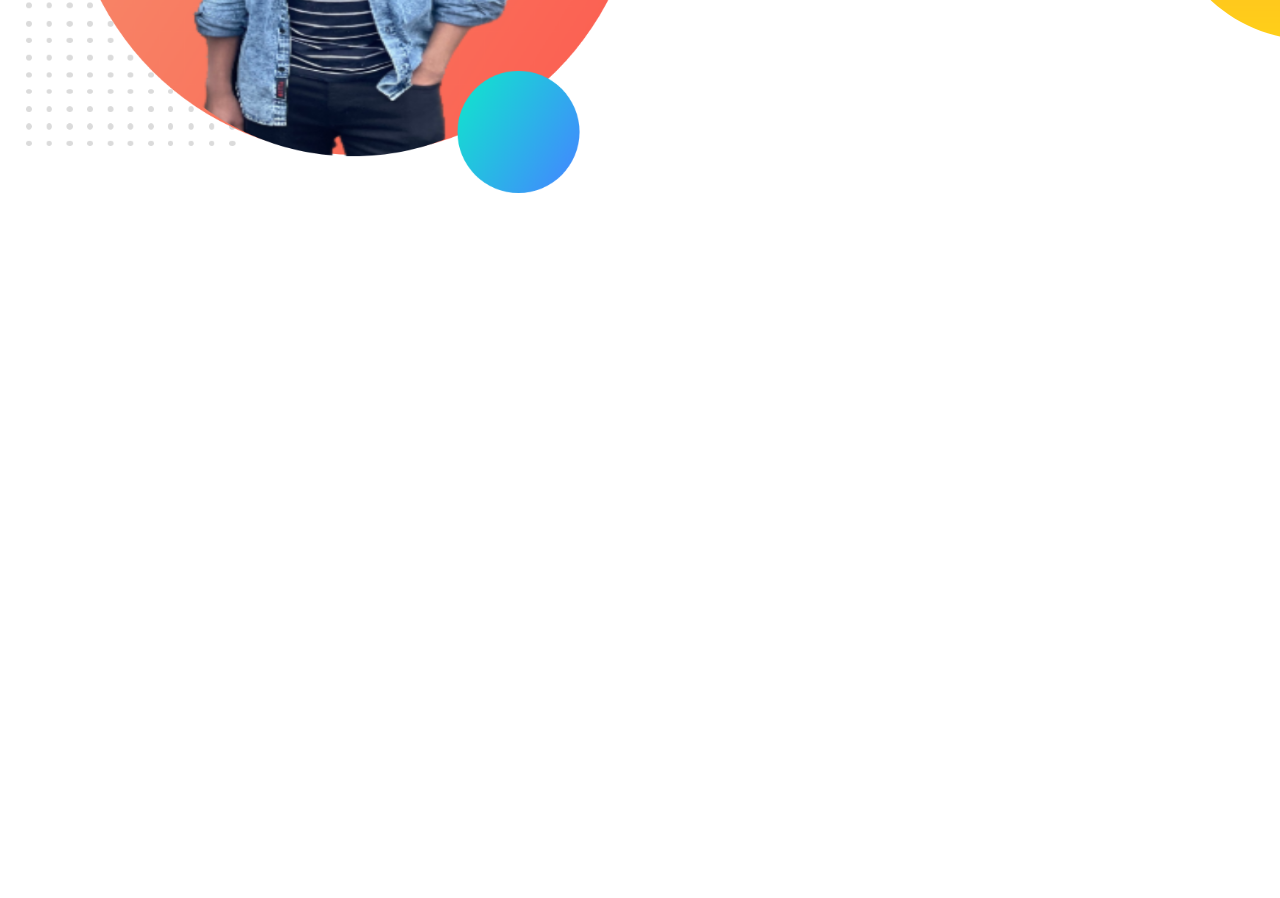
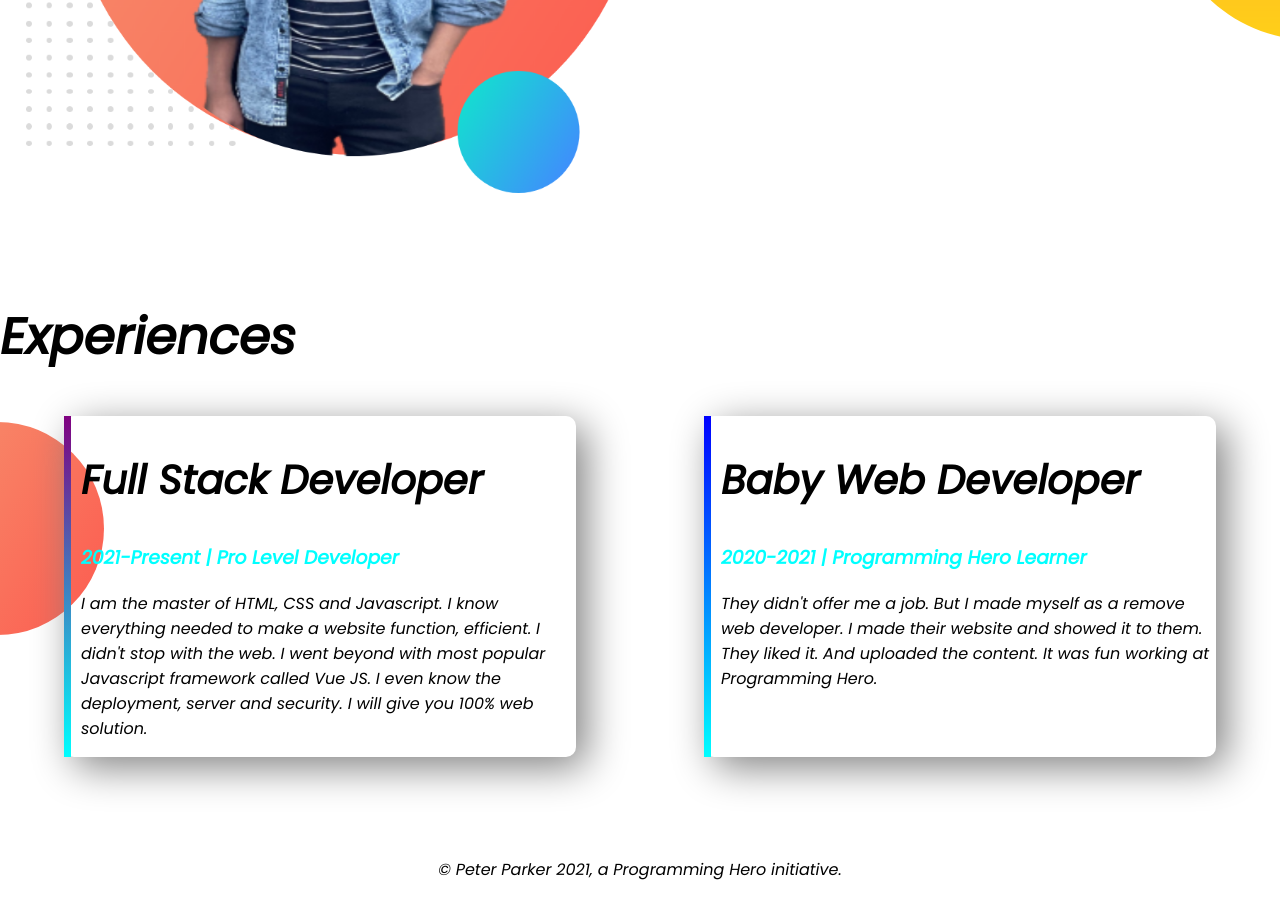
Before and after one commit to Hasan-md-nazmul/developer-portfolio, a plain HTML site: page index.html in a window 1280 px wide. Shown: the part 1134-2032 px from the top of the page. Before the commit the page ends 1434 px from the top, so only its background shows below. Drawn offline with Linux system fonts and the light colour scheme.

Commit message:
footer added

```diff
--- a/index.html
+++ b/index.html
@@ -13,7 +13,7 @@
 </head>
 
 <body>
-    <section class="top-banner">
+    <section class="top-banner flexible-container">
         <div class="half-width">
             <h1>Welcome to</h1>
             <h1> <span class="orange-color">MD NAZMUL</span> World</h1>
@@ -29,7 +29,7 @@
             <img src="images/nazmul.png" alt="">
         </div>
     </section>
-    <section class="dream-big">
+    <section class="dream-big flexible-container">
         <div class="half-width">
             <img src="images/nazmul.png" alt="">
         </div>
@@ -42,6 +42,29 @@
             <a class="link-button" target="-blank" href="">DOWNLOAD RESUME</a>
         </div>
     </section>
+    <section class="experience-area">
+        <h1>Experiences</h1>
+        <div class="flexible-container">
+            <div id="full-stark" class="experience-item">
+                <h2>Full Stack Developer</h2>
+                <h3 class="orange-color">2021-Present | Pro Level Developer</h3>
+                <p>I am the master of HTML, CSS and Javascript. I know everything needed to make a website function,
+                    efficient. I didn't stop with the web. I went beyond with most popular Javascript framework called
+                    Vue
+                    JS. I even know the deployment, server and security. I will give you 100% web solution.</p>
+            </div>
+            <div id="web-dev" class="experience-item">
+                <h2>Baby Web Developer</h2>
+                <h3 class="orange-color">2020-2021 | Programming Hero Learner</h3>
+                <p>They didn't offer me a job. But I made myself as a remove web developer. I made their website and
+                    showed
+                    it to them. They liked it. And uploaded the content. It was fun working at Programming Hero.</p>
+            </div>
+        </div>
+    </section>
+    <footer>
+        <p>© Peter Parker 2021, a Programming Hero initiative.</p>
+    </footer>
 </body>
 
 </html>
--- a/style.css
+++ b/style.css
@@ -5,10 +5,13 @@ body{
 h1{
     font-size: 50px;
 }
+h2{
+    font-size: 40px;
+}
 .orange-color{
     color: aqua;
 }
-section{
+.flexible-container{
     display: flex;
     margin-bottom: 100px;
 }
@@ -36,3 +39,29 @@ section{
     background-repeat: no-repeat;
     background-position:right;
 }
+.experience-item{
+    width: 40%;
+    margin-left: 5%;
+    margin-right: 5%;
+    padding-left: 10px;
+    border-radius: 10px;
+    box-shadow: 10px 10px 40px gray;
+}
+.experience-area{
+    background-image: url(images/exp-bg.png);
+    background-repeat: no-repeat;
+    background-position:left;
+}
+#web-dev{
+    border-left: 7px solid;
+    border-image: linear-gradient(blue,cyan);
+    border-image-slice: 1;
+}
+#full-stark{
+    border-left: 7px solid;
+    border-image: linear-gradient(purple,cyan);
+    border-image-slice: 1;
+}
+footer p{
+    text-align: center;
+}
```
